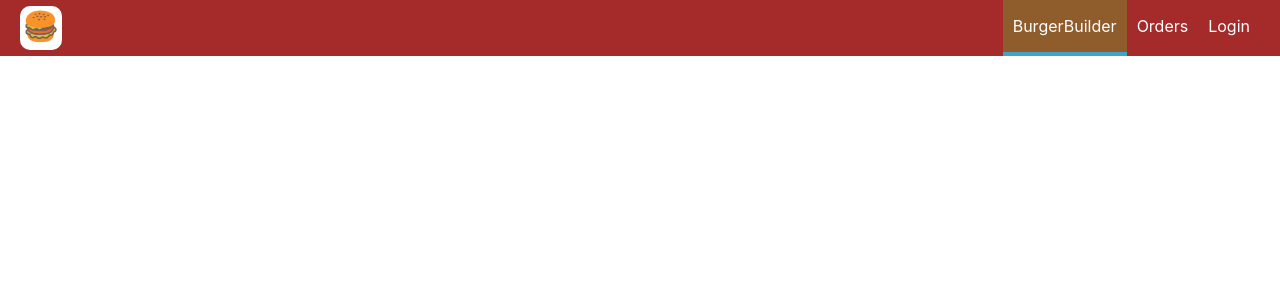
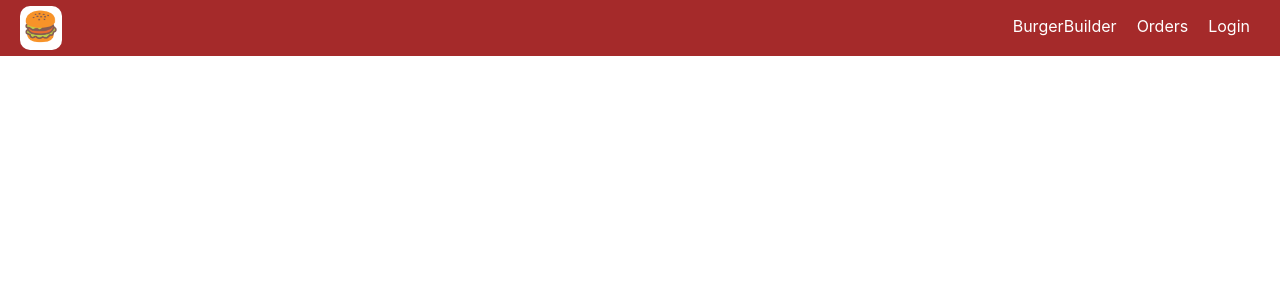
Before and after one commit to Sabbaghh/Burgerzz, a React (Create React App) app: page / in a window 1280 px wide. Shown: the top 300 px of the page. Built offline with nearby package versions, Linux system fonts and the light colour scheme.

Commit message:
fixing the main router

```diff
--- a/src/components/Navigation/NavigationItems/NavigationItems.js
+++ b/src/components/Navigation/NavigationItems/NavigationItems.js
@@ -5,7 +5,7 @@ import NavigationItem from './NavigationItem/NavigationItem'
 export const NavigationItems = (props) => {
     return (
         <ul className='NavigationItems'>
-            <NavigationItem link='/' itemStyle>
+            <NavigationItem link='/Burgerzz' itemStyle>
                 BurgerBuilder
             </NavigationItem>
             <NavigationItem link='/orders' >
```
